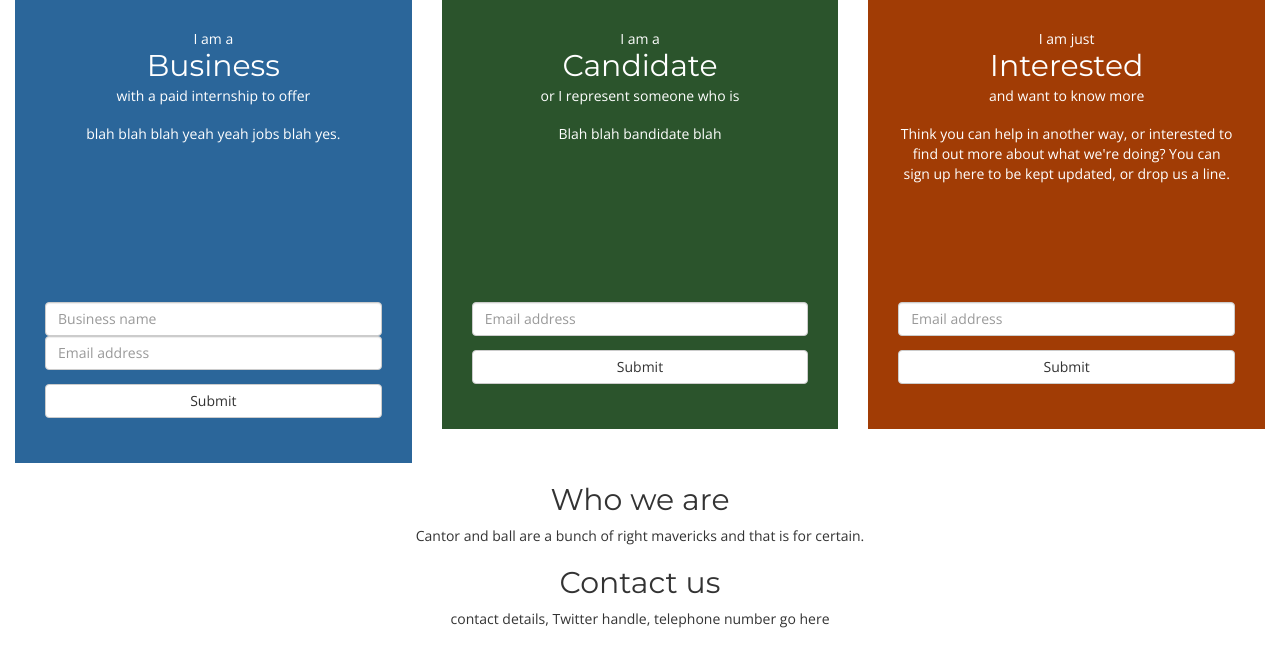
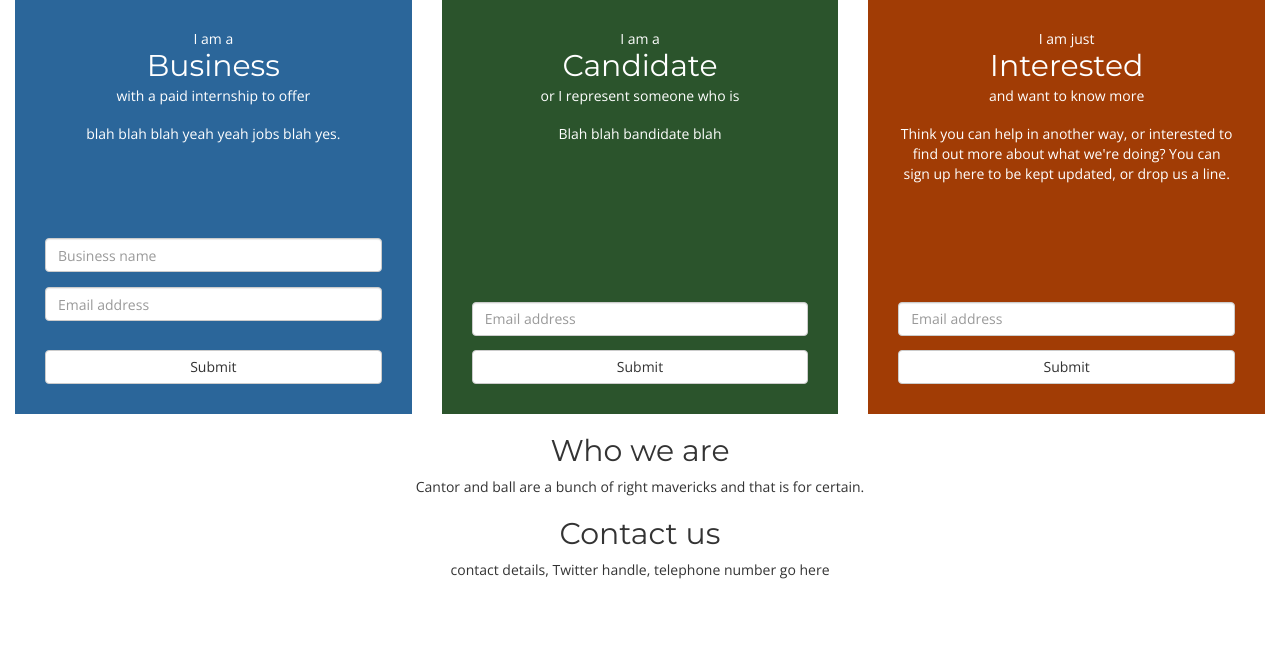
Before and after one commit to cantorandball/inployment, a Django app: page /inployment/ in a window 1280 px wide. Shown: the part 223-892 px from the top of the page. After the commit the page ends 802 px from the top, so only its background shows below. Run offline with Django 3.2, Linux system fonts and the light colour scheme; parts of the project's set-up code (start-up, migrations or seed data) failed here and were passed over; some libraries are stand-ins or nearby versions.

Commit message:
More styling on business bit

```diff
--- a/inployment-django/inployment/inployment_app/templates/home.html
+++ b/inployment-django/inployment/inployment_app/templates/home.html
@@ -13,9 +13,13 @@
                     <h2 class="user-title">Business</h2>
                     <p class="user-title-post">with a paid internship to offer</p>
                     <p class="blurb">blah blah blah yeah yeah jobs blah yes.</p>
-                    <form method="POST" class="form-group">
-                        <input class="form-control" name="business_name" id="business-name" placeholder="Business name"/>
-                        <input class="form-control" name="business_email" id="business-email" placeholder="Email address"/>
+                    <form method="POST" role="form">
+                        <div class="form-group">
+                            <input class="form-control" name="business_name" id="business-name" placeholder="Business name"/>
+                        </div>
+                        <div class="form-group">
+                            <input class="form-control" name="business_email" id="business-email" placeholder="Email address"/>
+                        </div>
                         <button type="submit" class="btn btn-default" name="business">Submit</button>
                         {% csrf_token %}
                     </form>
@@ -27,7 +31,7 @@
                     <h2 class="user-title">Candidate</h2>
                     <p class="user-title-post">or I represent someone who is</p->
                     <p class="blurb">Blah blah bandidate blah</p>
-                    <form method="POST" class="form-group">
+                    <form method="POST" role="form">
                         <input class="form-control" name="candidate_email" id="candidate-email" placeholder="Email address"/>
                         <button type="submit" class="btn btn-default" name="candidate">Submit</button>
                         {% csrf_token %}
@@ -40,7 +44,7 @@
                     <h2 class="user-title">Interested</h2>
                     <p class="user-title-post">and want to know more</p>
                     <p class="blurb">Think you can help in another way, or interested to find out more about what we're doing? You can sign up here to be kept updated, or drop us a line.</p>
-                    <form method="POST" class="form-group">
+                    <form method="POST" role="form">
                         <input class="form-control" name="interested_email" id="interested-email" placeholder="Email address"/>
                         <button type="submit" class="btn btn-default" name="interested">Submit</button>
                         {% csrf_token %}
--- a/inployment-django/inployment/static/inployment_app/css/main.css
+++ b/inployment-django/inployment/static/inployment_app/css/main.css
@@ -49,6 +49,10 @@
     background-color: #2b669a;
 }
 
+#business-box .blurb{
+    height:7.45em;
+}
+
 #candidate-box{
     background-color: #2b542c;
 }
```
